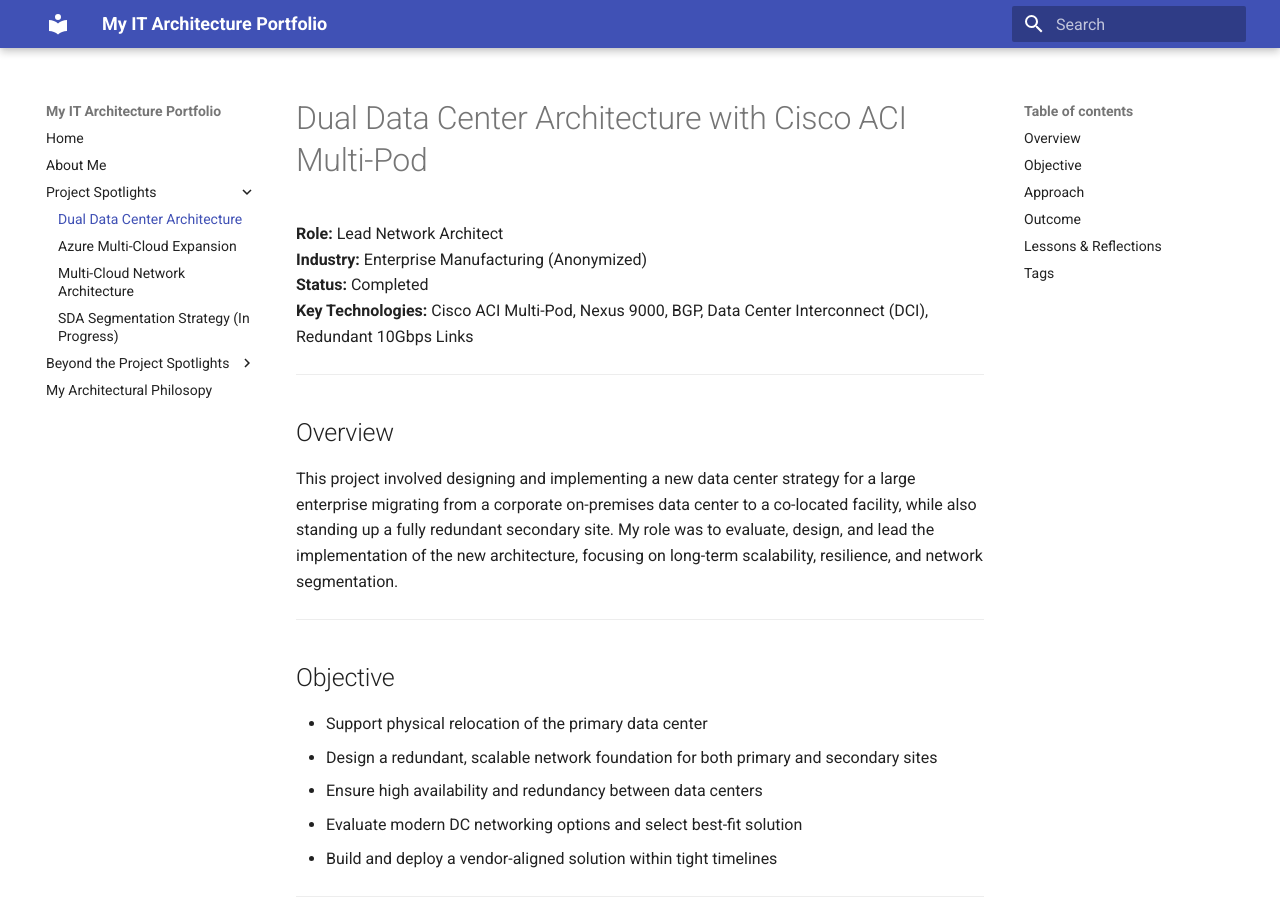
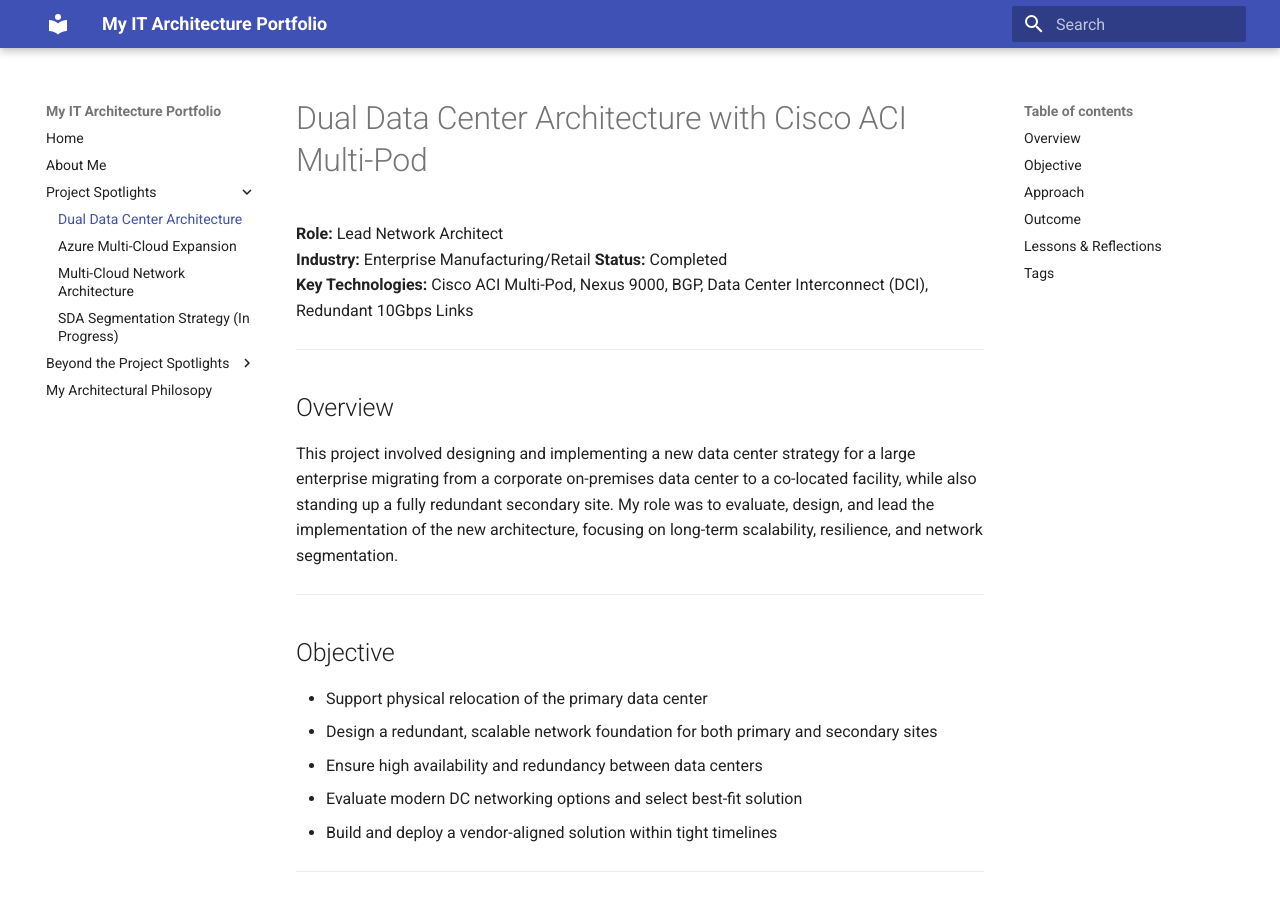
Before and after one commit to Robert-N-Myhre/architecture-portfolio, an MkDocs documentation site: the page built from docs/projects/dc-aci-project.md, in a window 1280 px wide and 900 px high. Built offline with MkDocs 1.6.1 and Material for MkDocs 9.7.7, drawn with Linux system fonts in a browser that asks for light colours.

Commit message:
Modified Industry for Project Spotlights

```diff
--- a/docs/projects/dc-aci-project.md
+++ b/docs/projects/dc-aci-project.md
@@ -1,7 +1,7 @@
 # Dual Data Center Architecture with Cisco ACI Multi-Pod
 
 **Role:** Lead Network Architect
-**Industry:** Enterprise Manufacturing (Anonymized)
+**Industry:** Enterprise Manufacturing/Retail
 **Status:** Completed
 **Key Technologies:** Cisco ACI Multi-Pod, Nexus 9000, BGP, Data Center Interconnect (DCI), Redundant 10Gbps Links
 
```
Also changed, not shown: docs/projects/multicloud-network-architecture.md (+1 -1 lines), site/about/index.html, site/projects/highlights/index.html, site/search/search_index.json.
